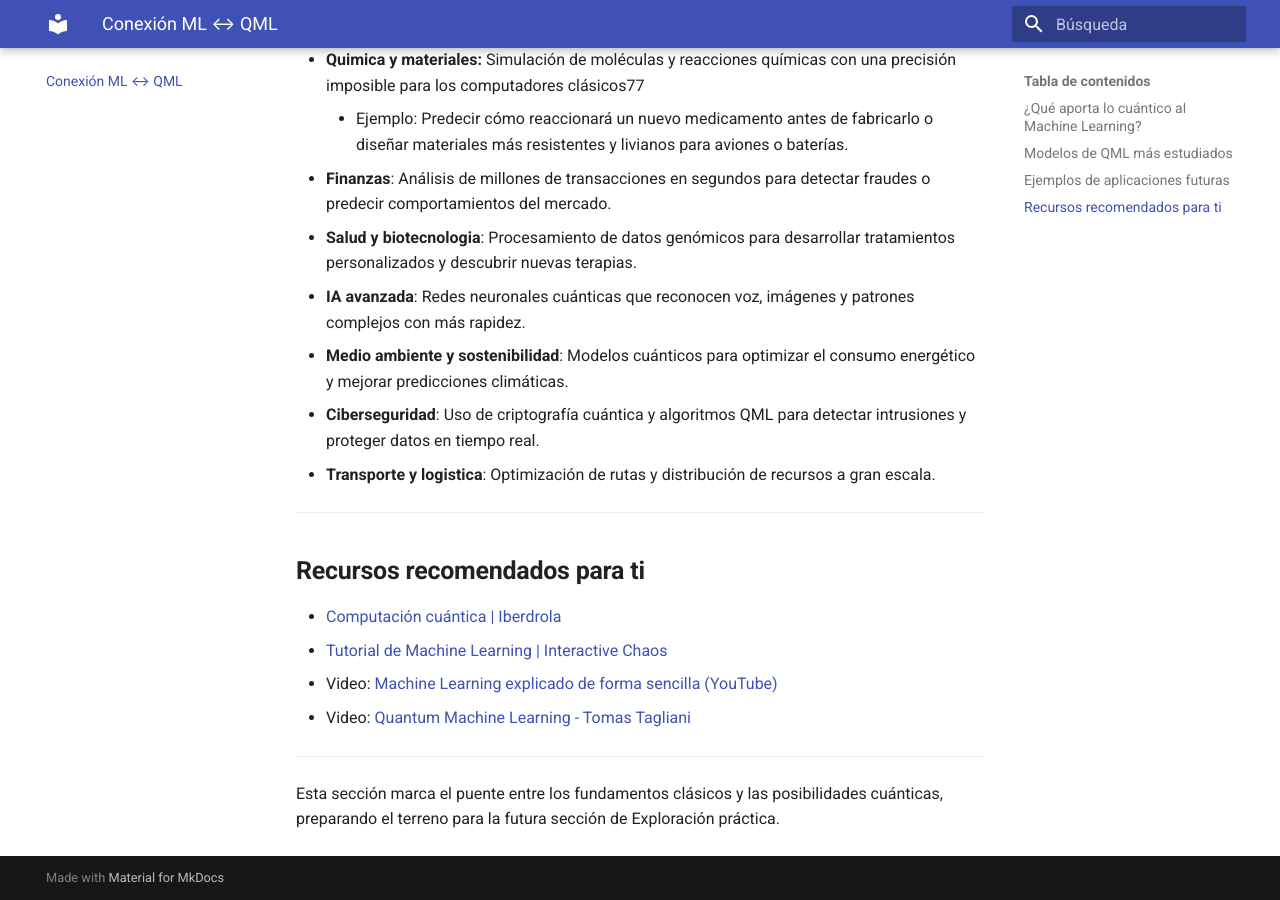
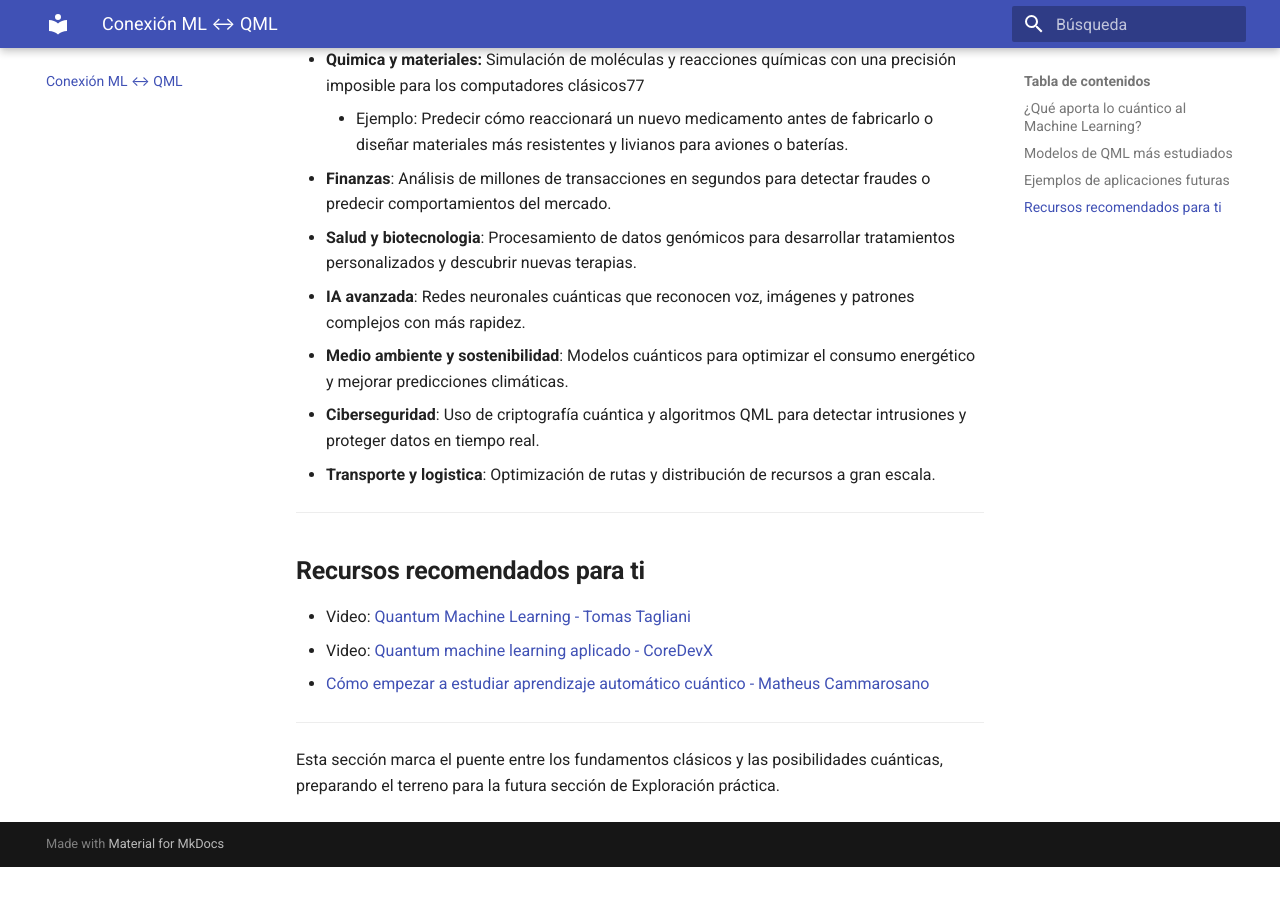
Before and after one commit to jameusk1028/Explorando-el-QML-desde-0, an MkDocs documentation site: the page built from docs/Conexion_entre_ML_y_computacion_cuantica.md, in a window 1280 px wide and 900 px high, scrolled down 1947 px. Built offline with MkDocs 1.6.1 and Material for MkDocs 9.7.7, drawn with Linux system fonts in a browser that asks for light colours; after the commit the page ends 2814 px from its top, so only the background shows below that.

Commit message:
Update recommended resources for quantum machine learning

```diff
--- a/docs/Conexion_entre_ML_y_computacion_cuantica.md
+++ b/docs/Conexion_entre_ML_y_computacion_cuantica.md
@@ -57,10 +57,9 @@ Aquí te dejamos algunos de los usos más prometedores:
 ---
 
 ## **Recursos recomendados para ti**
-- [Computación cuántica | Iberdrola](https://www.iberdrola.com/innovacion/que-es-computacion-cuantica)
-- [Tutorial de Machine Learning | Interactive Chaos](https://interactivechaos.com/es/manual/tutorial-de-machine-learning/tutorial-de-machine-learning)
-- Video: [Machine Learning explicado de forma sencilla (YouTube)](https://www.youtube.com/watch?v=n-DflQldMuc)
 - Video: [Quantum Machine Learning - Tomas Tagliani](https://youtu.be/F_E39gBPRF4?si=90icl8af6b6PgX15)
+- Video: [Quantum machine learning aplicado - CoreDevX](https://www.youtube.com/watch?v=MDfilHEYyMY)
+- [Cómo empezar a estudiar aprendizaje automático cuántico - Matheus Cammarosano](https://matheuscammarosanohidalgo.medium.com/how-to-start-studying-quantum-machine-learning-32be03961e6c)
 
 ---
 Esta sección marca el puente entre los fundamentos clásicos y las posibilidades cuánticas, preparando el terreno para la futura sección de Exploración práctica.
```
